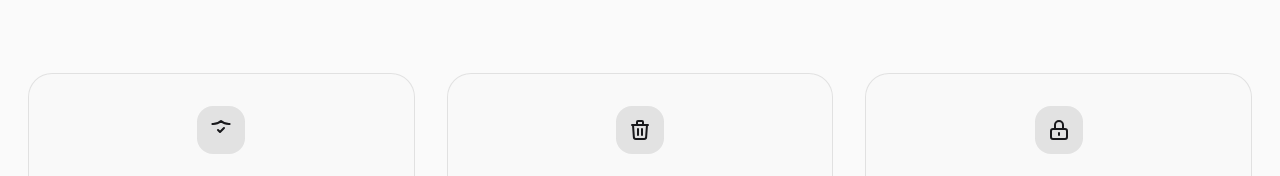
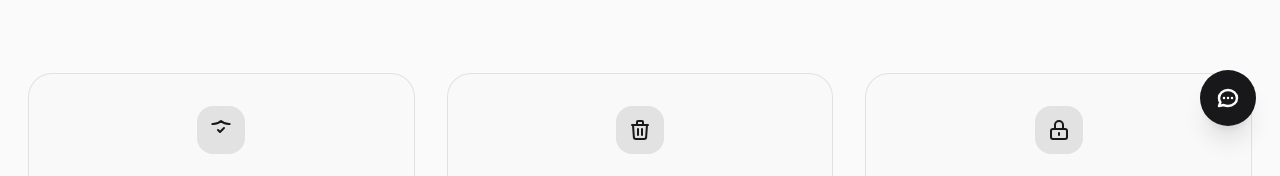
Before and after one commit to myk-d/onevello, a React (Vite) app: page / in a window 1280 px wide. Shown: the part 614-790 px from the top of the page. Built offline with nearby package versions, Linux system fonts and the light colour scheme; no server answers.

Commit message:
feat: add support button

```diff
--- a/src/components/Layouts/MainLayout.tsx
+++ b/src/components/Layouts/MainLayout.tsx
@@ -1,6 +1,7 @@
 import { Outlet } from 'react-router';
 import Footer from '../Shared/Footer';
 import Header from '../Shared/Header';
+import { SupportButton } from '../UI/SupportButton';
 
 const MainLayout = () => {
 	return (
@@ -12,6 +13,8 @@ const MainLayout = () => {
 			</main>
 
 			<Footer />
+
+			<SupportButton />
 		</div>
 	);
 };
--- /dev/null
+++ b/src/components/UI/SupportButton.tsx
@@ -0,0 +1,67 @@
+import { useEffect, useRef, useState } from 'react';
+import { cn } from '../../utils/cn';
+
+export const SupportButton = () => {
+	const [isOpen, setIsOpen] = useState(false);
+	const popoverRef = useRef<HTMLDivElement>(null);
+
+	useEffect(() => {
+		const handleClickOutside = (e: MouseEvent) => {
+			if (popoverRef.current && !popoverRef.current.contains(e.target as Node)) {
+				setIsOpen(false);
+			}
+		};
+		document.addEventListener('mousedown', handleClickOutside);
+		return () => document.removeEventListener('mousedown', handleClickOutside);
+	}, []);
+
+	return (
+		<div className="fixed bottom-15 right-6 z-[100] flex flex-col items-end gap-4" ref={popoverRef}>
+			{/* Popover Window */}
+			{isOpen && (
+				<div
+					className={cn(
+						'w-72 p-6 rounded-2xl border border-brand bg-page-bg shadow-2xl transition-all',
+						'animate-in fade-in zoom-in-95 slide-in-from-bottom-4 duration-300',
+					)}
+				>
+					<h3 className="text-lg font-black text-page-text uppercase mb-3 tracking-tighter">Need Help?</h3>
+					<p className="text-sm text-page-text/80 leading-relaxed mb-4">
+						We are currently setting up our automated support system. Please contact us directly via email:
+					</p>
+					<a
+						href="mailto:support@myslennya.com"
+						className="block p-3 bg-brand-bg rounded-xl border border-brand/10 text-brand font-bold text-center hover:scale-[1.02] transition-transform"
+					>
+						support@myslennya.com
+					</a>
+					<p className="text-[10px] text-page-text/50 italic mt-4">* Please describe your issue in detail for a faster response.</p>
+				</div>
+			)}
+
+			{/* Floating Button */}
+			<button
+				onClick={() => setIsOpen(!isOpen)}
+				className={cn(
+					'w-14 h-14 rounded-full bg-brand text-page-bg shadow-xl flex items-center justify-center transition-all',
+					'hover:scale-110 active:scale-95 cursor-pointer border-none outline-none',
+					isOpen && 'rotate-90',
+				)}
+			>
+				{isOpen ? (
+					<svg className="w-6 h-6" fill="none" stroke="currentColor" viewBox="0 0 24 24" strokeWidth="2.5">
+						<path d="M6 18L18 6M6 6l12 12" strokeLinecap="round" strokeLinejoin="round" />
+					</svg>
+				) : (
+					<svg className="w-6 h-6" fill="none" stroke="currentColor" viewBox="0 0 24 24" strokeWidth="2.5">
+						<path
+							d="M8 12h.01M12 12h.01M16 12h.01M21 12c0 4.418-4.03 8-9 8a9.863 9.863 0 01-4.255-.949L3 20l1.395-3.72C3.512 15.042 3 13.574 3 12c0-4.418 4.03-8 9-8s9 3.582 9 8z"
+							strokeLinecap="round"
+							strokeLinejoin="round"
+						/>
+					</svg>
+				)}
+			</button>
+		</div>
+	);
+};
```
